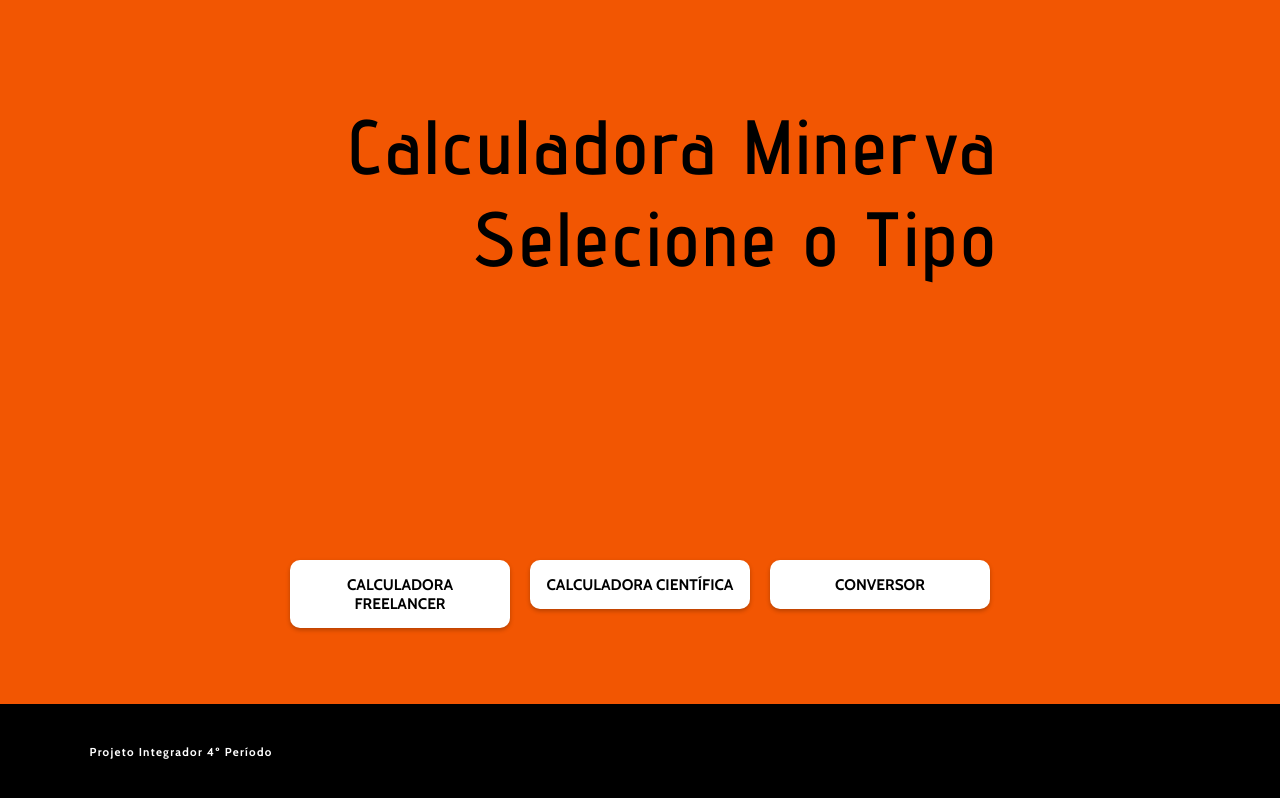
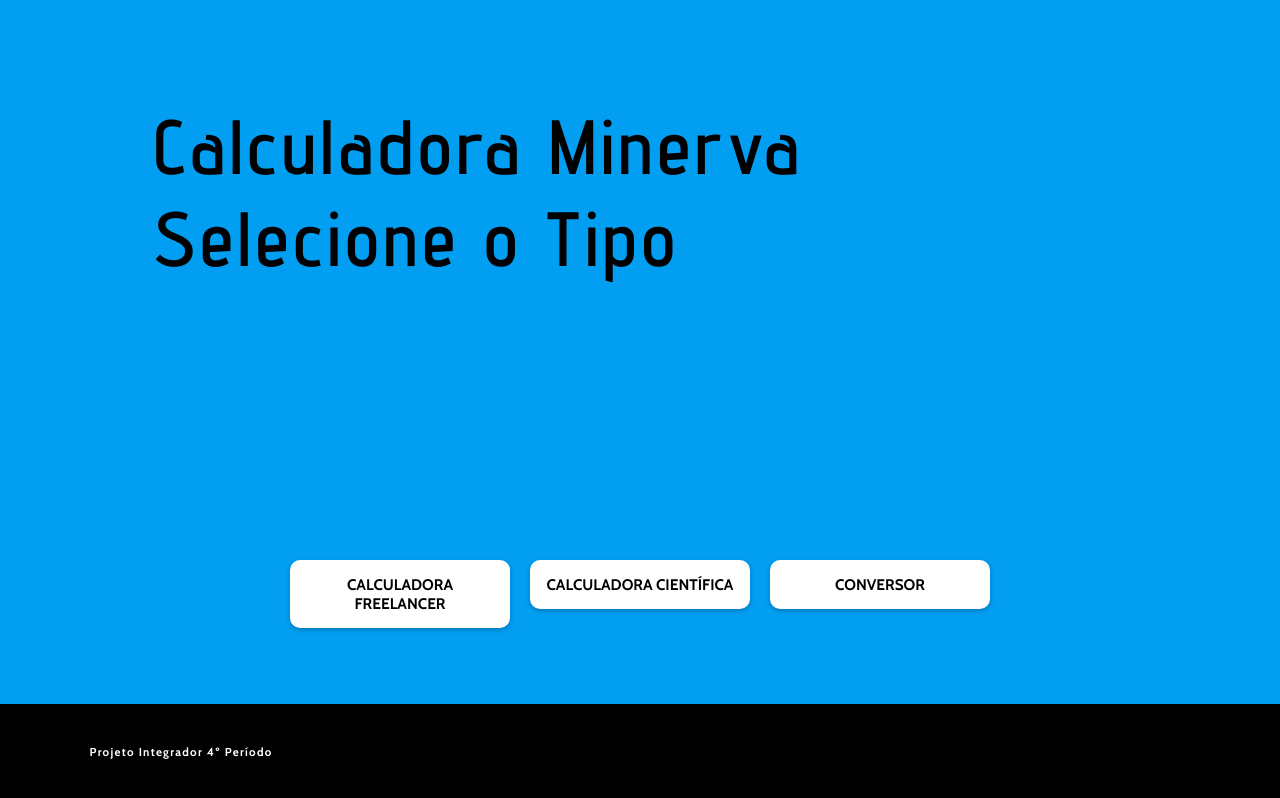
Before and after one commit to equipe-pi-2020/calculadora, a plain HTML site: page index.html in a window 1280 px wide. Drawn offline with nearby package versions, Linux system fonts and the light colour scheme; some icons are missing.

Commit message:
alteração css geral

```diff
--- a/css/style.css
+++ b/css/style.css
@@ -35,33 +35,19 @@
 /* Configurações gerais da página */
 body {
   min-height: 100vh;
-  background-color: #F25602;
+  background-color: #029ef2;
   font-size: 62.5%;
 }
 
 /* configuração da div principal da home */
 
-div.home {
-  position: relative;
-  left: 50%;
-  transform: translateX(-50%);
-  max-width: 90%;
-}
-
-img {
-  position: absolute;
-  width: 400px;
-  left: 14%;
-  top: 0;
-}
-
  h1.page-title {
    position: relative;
    top: 100px;
-   right: 15%;
+   left: 15%;
    font-family: 'Advent Pro', sans-serif;
    font-size: 6rem;
-   text-align: right;
+   text-align: left;
    letter-spacing: 0.3rem;
  }
 
```
